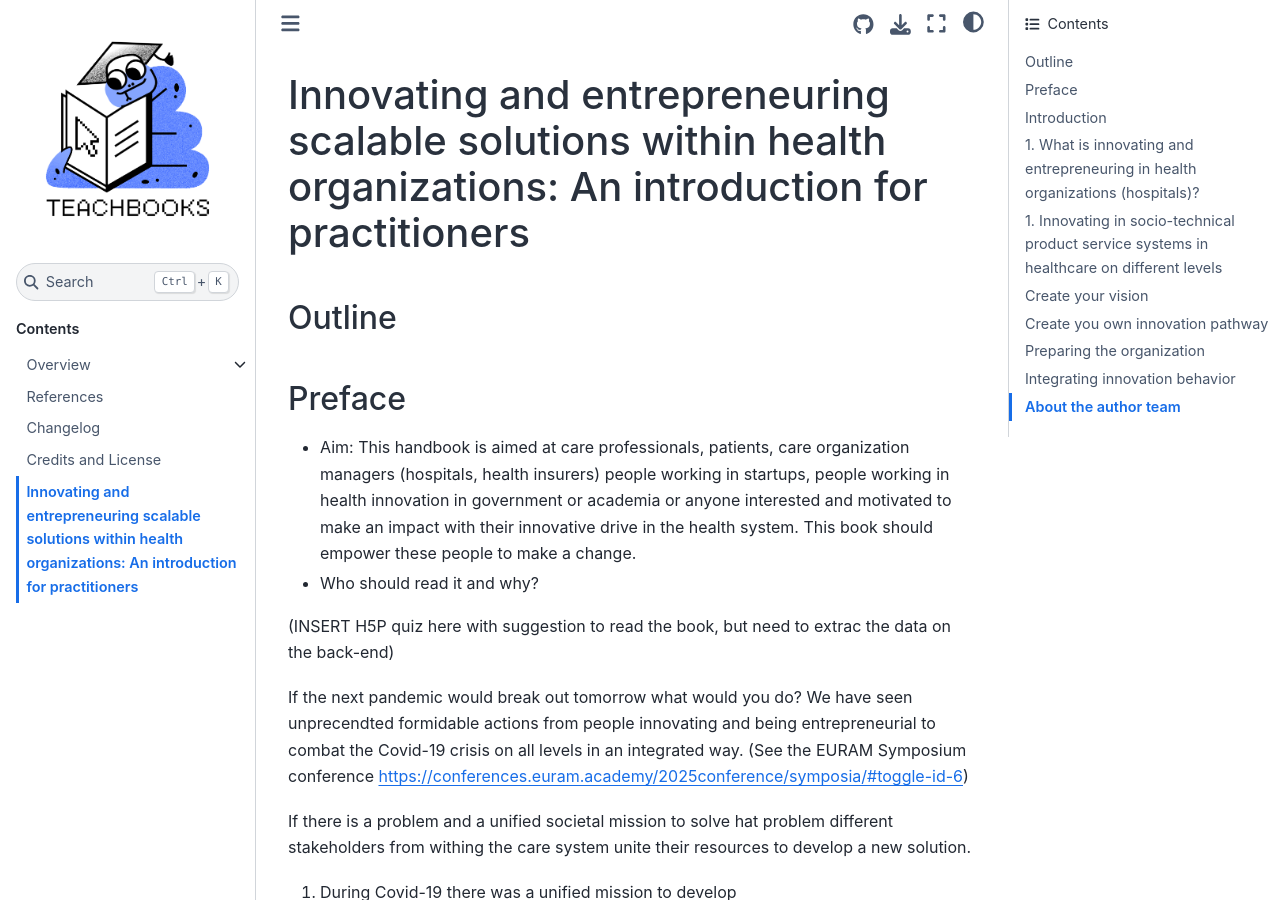
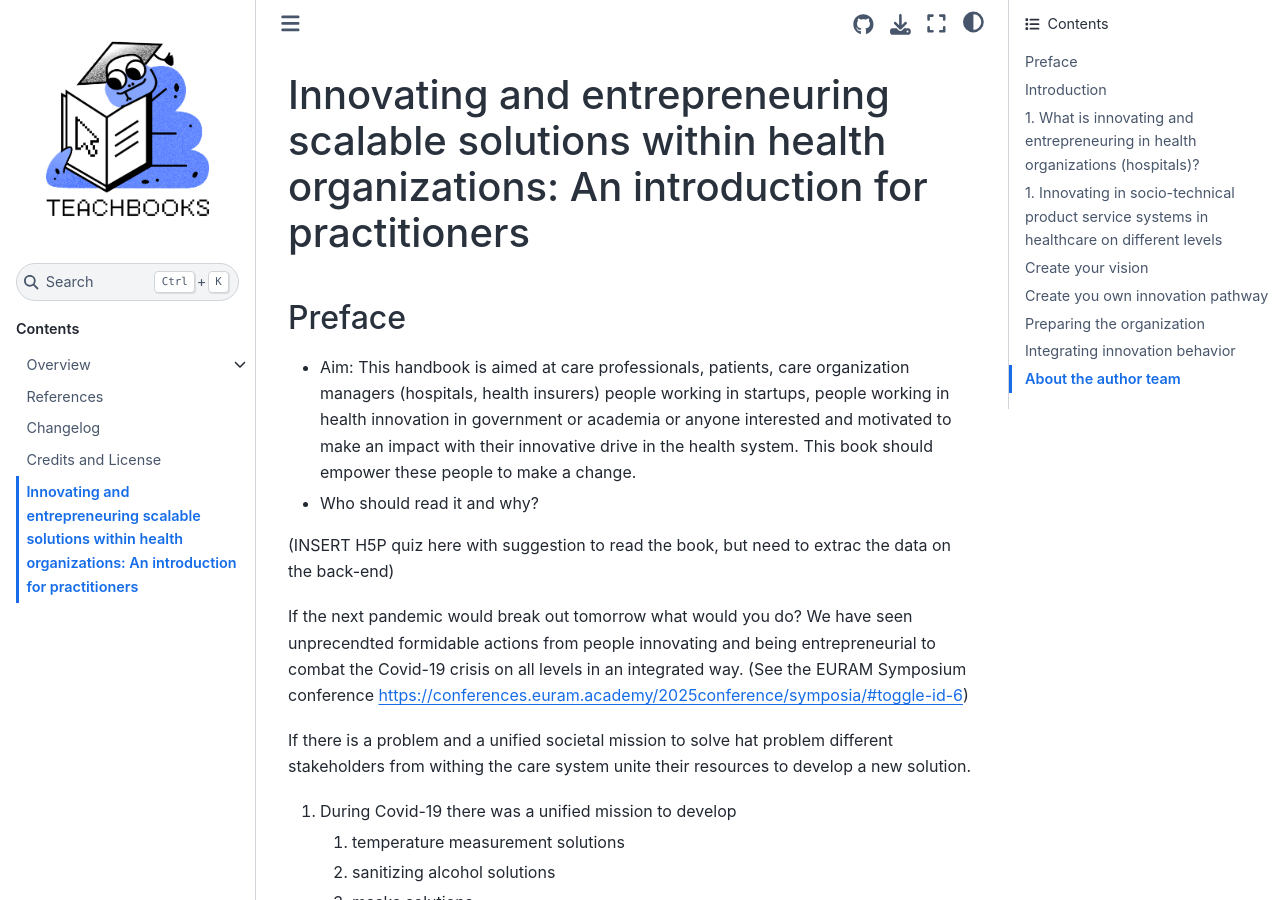
Before and after one commit to pietervandekerckhove/handbook-innovating-health, a Jupyter Book: the page built from book/Innovating_healthcare.md, in a window 1280 px wide and 900 px high. Built offline with Jupyter Book 1.0.4 settings and Sphinx 7.4.7 and the Sphinx Book theme 1.1.4, drawn with Linux system fonts in a browser that asks for light colours; comment, search, counter and statistics services are not loaded.

Commit message:
remove outline title

```diff
--- a/book/Innovating_healthcare.md
+++ b/book/Innovating_healthcare.md
@@ -1,6 +1,5 @@
 # Innovating and entrepreneuring scalable solutions within health organizations: An introduction for practitioners
 
-## Outline
 
 ## Preface
 * Aim: This handbook is aimed at care professionals, patients, care organization managers (hospitals, health insurers) people working in startups, people working in health innovation in government or academia or anyone interested and motivated to make an impact with their innovative drive in the health system. This book should empower these people to make a change.
```
